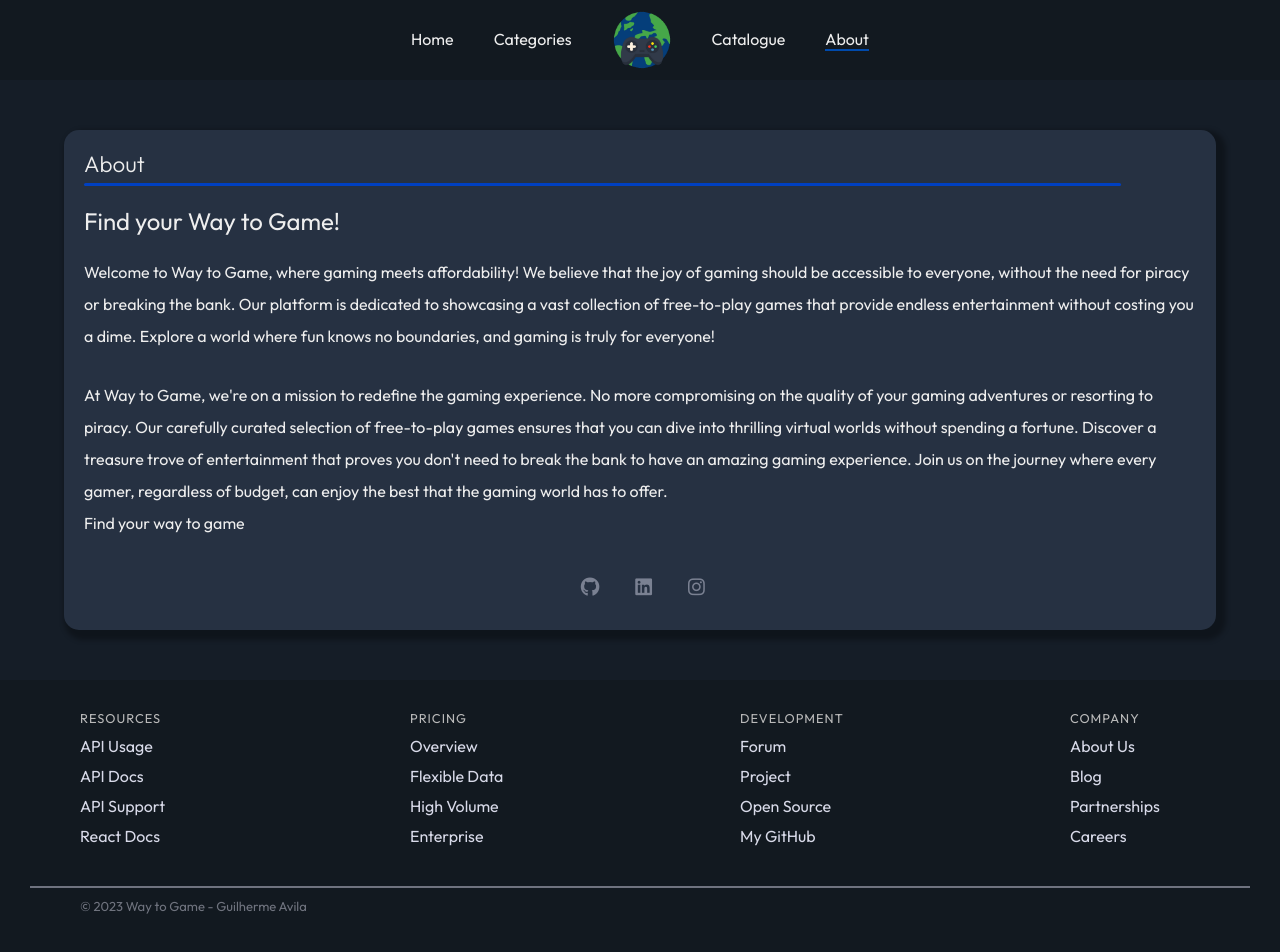
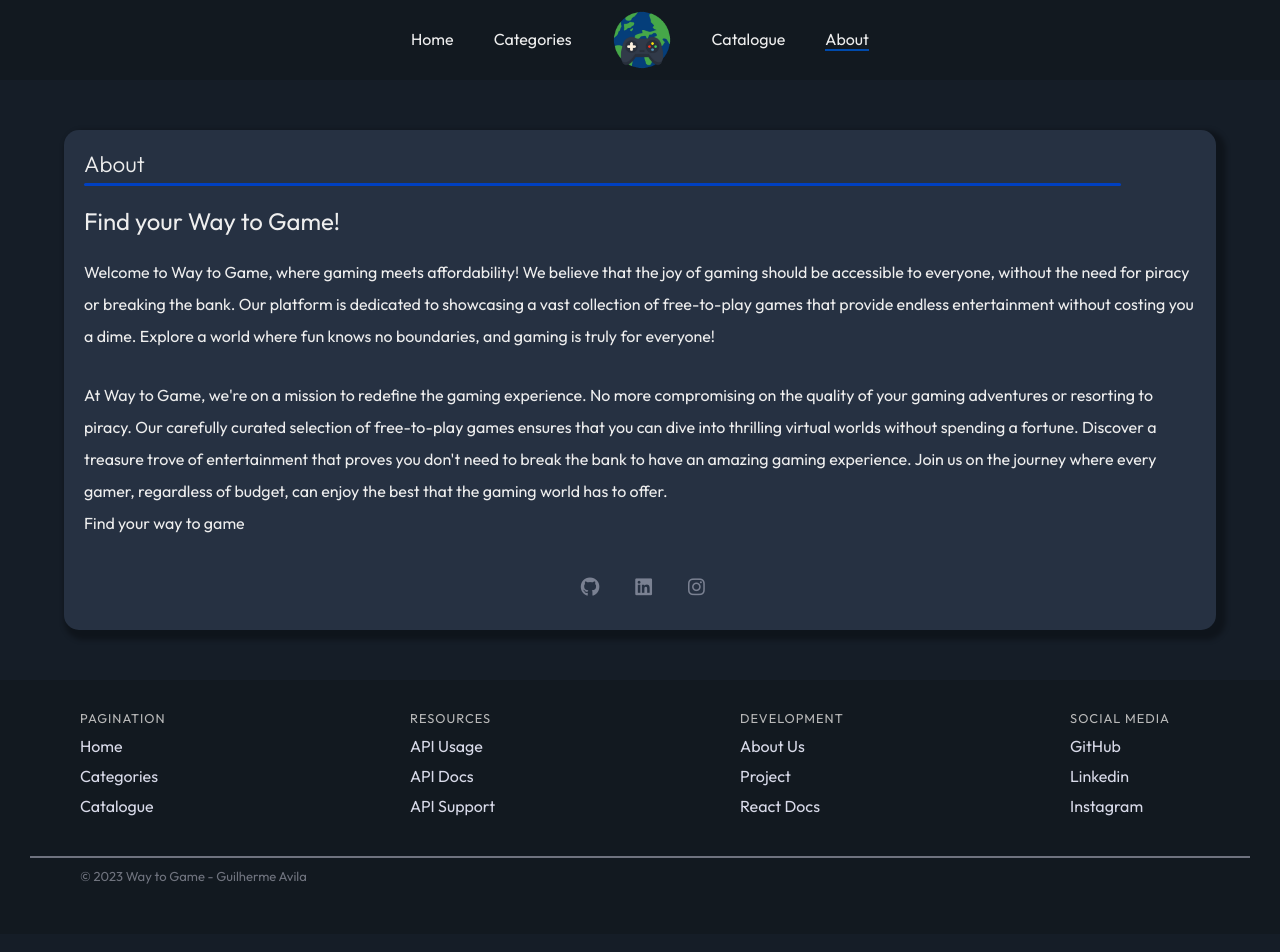
Before and after one commit to TerryKrom/waytogame, a React (Create React App) app: page /about in a window 1280 px wide. Shown: the top 952 px of the page. Built offline with nearby package versions, Linux system fonts and the light colour scheme.

Commit message:
code organized, footer links fixed

```diff
--- a/src/components/footer.jsx
+++ b/src/components/footer.jsx
@@ -8,32 +8,28 @@ const Footer = () => {
             <section class="top">
                 <ul>
                     <li>
-                        <h3>Resources</h3>
-                        <Link>API Usage</Link>
-                        <Link>API Docs</Link>
-                        <Link>API Support</Link>
-                        <Link>React Docs</Link>
+                        <h3>Pagination</h3>
+                        <Link to="/">Home</Link>
+                        <Link to="/categories">Categories</Link>
+                        <Link to="/catalogue">Catalogue</Link>
                     </li>
                     <li>
-                        <h3>Pricing</h3>
-                        <Link>Overview</Link>
-                        <Link>Flexible Data</Link>
-                        <Link>High Volume</Link>
-                        <Link>Enterprise</Link>
+                        <h3>Resources</h3>
+                        <Link to="https://www.freetogame.com/terms-of-use" target='_blank'>API Usage</Link>
+                        <Link to="https://www.freetogame.com/api-doc" target='_blank'>API Docs</Link>
+                        <Link to="https://www.freetogame.com/faq" target='_blank'>API Support</Link>
                     </li>
                     <li>
                         <h3>Development</h3>
-                        <Link>Forum</Link>
+                        <Link to="/about">About Us</Link>
                         <Link to="https://github.com/terrykrom/way-to-game" target='_blank'>Project</Link>
-                        <Link>Open Source</Link>
-                        <Link to="https://github.com/terrykrom" target='_blank'>My GitHub</Link>
+                        <Link to="https://react.dev" target='_blank'>React Docs</Link>
                     </li>
                     <li>
-                        <h3>Company</h3>
-                        <Link to="/about">About Us</Link>
-                        <Link>Blog</Link>
-                        <Link>Partnerships</Link>
-                        <Link>Careers</Link>
+                        <h3>Social Media</h3>
+                        <Link to="https://github.com/terrykrom" target='_blank'>GitHub</Link>
+                        <Link to="https://linkedin.com/in/guilherme-lopes-avila">Linkedin</Link>
+                        <Link to="https://instagram.com/terrykrom">Instagram</Link>
                     </li>
                 </ul>
             </section>
--- a/src/components/mainAbout.jsx
+++ b/src/components/mainAbout.jsx
@@ -1,5 +1,6 @@
 import React from 'react';
 import './mainAbout.css';
+import { Link } from 'react-router-dom';
 
 const MainAbout = () => {
     return (
@@ -14,9 +15,9 @@ const MainAbout = () => {
             </div>
             <div className="about-bottom">
                 <div className="social-icons">
-                    <a class="fa-brands fa-github" rel='noreferrer' target="_blank" href='https://github.com/terrykrom/way-to-game'></a>
-                    <a class="fa-brands fa-linkedin" rel='noreferrer' target="_blank" href='https://linkedin.com/in/guilherme-lopes-avila'></a>
-                    <a class="fa-brands fa-instagram" rel='noreferrer' target="_blank" href='https://instagram.com/terrykrom'></a>
+                    <Link class="fa-brands fa-github" rel='noreferrer' target="_blank" href='https://github.com/terrykrom/way-to-game'></Link>
+                    <Link class="fa-brands fa-linkedin" rel='noreferrer' target="_blank" href='https://linkedin.com/in/guilherme-lopes-avila'></Link>
+                    <Link class="fa-brands fa-instagram" rel='noreferrer' target="_blank" href='https://instagram.com/terrykrom'></Link>
                 </div>
             </div>
         </div>
--- a/src/index.css
+++ b/src/index.css
@@ -1,12 +1,6 @@
 @import url('https://fonts.googleapis.com/css2?family=Outfit:wght@100;200;300;400&display=swap');
 
-*{
-  margin: 0;
-  padding: 0;
-  box-sizing: border-box;
-}
-
-:root{
+:root {
   --primary-color: #0040C1;
   --light-primary-color: #6196ff;
   --dark-primary-color: #004aac;
@@ -15,15 +9,19 @@
   --dark-secondary-color: #121920;
 }
 
+* {
+  margin: 0;
+  padding: 0;
+  box-sizing: border-box;
+  font-family: 'Outfit', sans-serif;
+}
+
+html {
+  scroll-behavior: smooth;
+}
+
 body {
   background: var(--secondary-color);
   color: #eee;
+  overflow-x: hidden;
 }
-
-*{
-  font-family: 'Outfit', sans-serif;
-}
-
-html{
-  scroll-behavior: smooth;
-}
```
